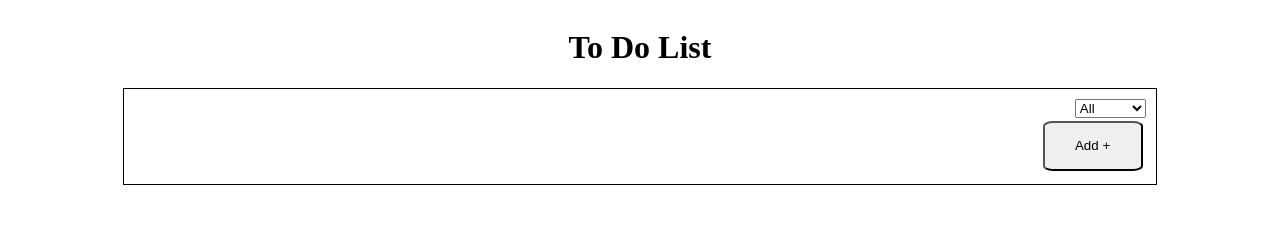
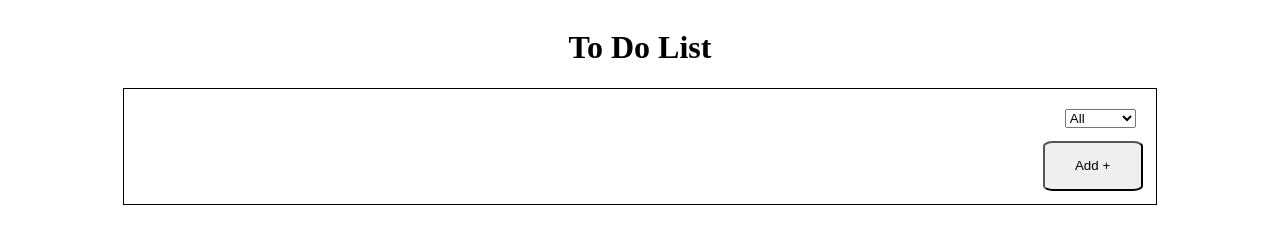
Before and after one commit to dot-jef/Programming-Exercises, a plain HTML site: page To-Do List/index.html in a window 1280 px wide. Drawn offline with Linux system fonts and the light colour scheme.

Commit message:
Planning new project: Expense Tracker

```diff
--- /dev/null
+++ b/Expense Tracker/styles.css
@@ -0,0 +1,7 @@
+body {
+    display: flex;
+    flex-direction: column;
+    justify-content: center;
+    align-items: center;
+    text-align: center;
+}
--- a/To-Do List/script.js
+++ b/To-Do List/script.js
@@ -1,7 +1,6 @@
 
 const addButton = document.getElementById("addTaskButton");
 const tasksList = document.getElementById("tasksList");
-const toDoList = document.getElementById("toDoList");
 const taskModal = document.getElementById("taskModal");
 const modalCancel = document.querySelectorAll(".cancel");
 let tasks = JSON.parse(localStorage.getItem("tasks")) || [];
--- a/To-Do List/styles.css
+++ b/To-Do List/styles.css
@@ -22,6 +22,7 @@
 
 #filter {
     width: 7%;
+    margin: 10px;
 }
 
 .tasks {
```
Also changed, not shown: Expense Tracker/index.html (added, +17 -0 lines), Expense Tracker/script.js (added).
